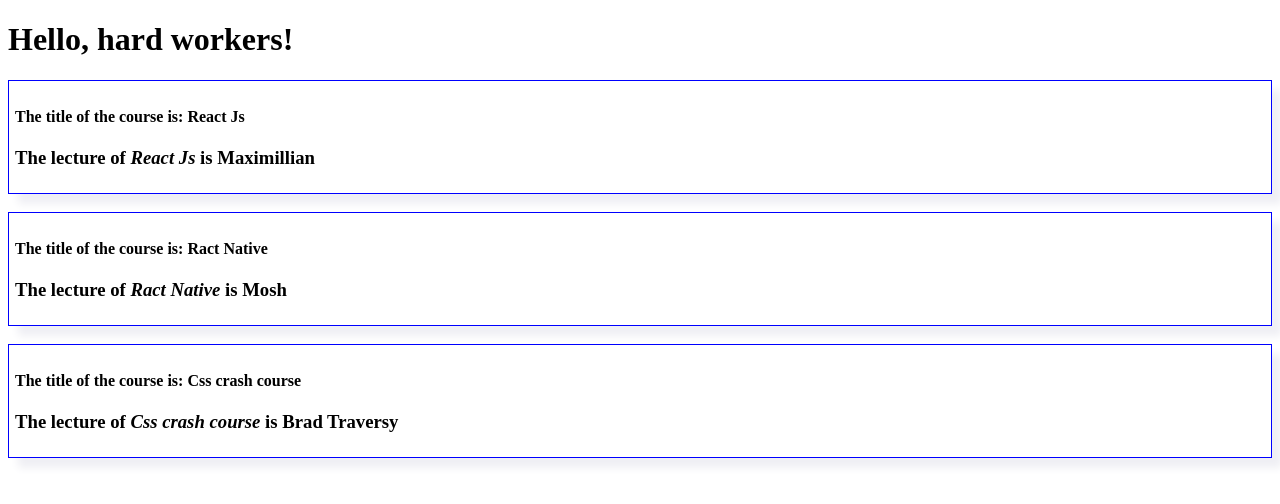
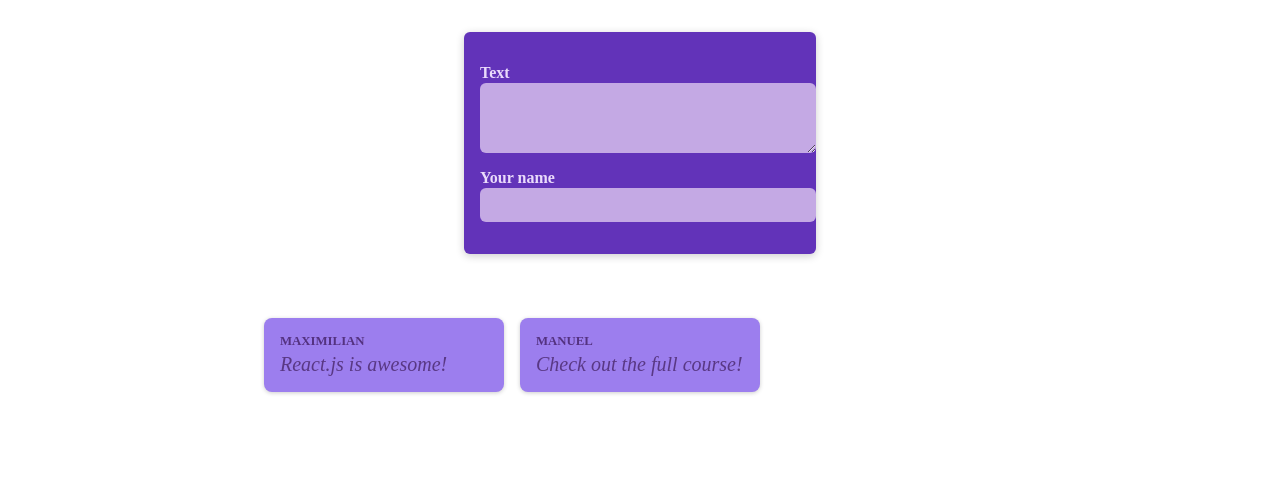
Before and after one commit to YitayalT/post-react-app, a React (Create React App) app: page / in a window 1280 px wide. Shown: the top 504 px of the page. Built offline with nearby package versions, Linux system fonts and the light colour scheme.

Commit message:
Adding new post

```diff
--- /dev/null
+++ b/src/components/NewPost.jsx
@@ -0,0 +1,23 @@
+import classes from './NewPost.module.css';
+
+function NewPost() {
+
+  function changeBodyHandler(event) {
+    console.log(event.target.value);
+  }
+
+  return (
+    <form className={classes.form}>
+      <p>
+        <label htmlFor="body">Text</label>
+        <textarea id="body" required rows={3} onChange={changeBodyHandler}/>
+      </p>
+      <p>
+        <label htmlFor="name">Your name</label>
+        <input type="text" id="name" required />
+      </p>
+    </form>
+  );
+}
+
+export default NewPost;
--- /dev/null
+++ b/src/components/NewPost.module.css
@@ -0,0 +1,55 @@
+.form {
+    background-color: #6233b9;
+    padding: 1rem;
+    width: 20rem;
+    margin: 2rem auto;
+    border-radius: 6px;
+    box-shadow: 0 2px 8px rgba(0, 0, 0, 0.2);
+  }
+
+  .form label {
+    display: block;
+    margin-bottom: 0.05rem;
+    color: #eadbfb;
+    font-weight: bold;
+  }
+
+  .form input,
+  .form textarea {
+    display: block;
+    width: 100%;
+    font: inherit;
+    padding: 0.5rem;
+    border-radius: 6px;
+    border: none;
+    background-color: #c4a9e4;
+    color: #28262c;
+  }
+
+  .actions {
+    display: flex;
+    justify-content: flex-end;
+    gap: 0.5rem;
+  }
+
+  .actions button {
+    cursor: pointer;
+    font: inherit;
+    padding: 0.5rem 1.5rem;
+    border: none;
+    border-radius: 4px;
+    background-color: #34036c;
+    color: #e5d5f7;
+  }
+
+  .actions button:hover {
+    background-color: #23014a;
+  }
+
+  .actions button[type='button'] {
+    background-color: transparent;
+  }
+
+  .actions button[type='button']:hover {
+    color: #d1bee6;
+  }
--- a/src/components/Post.jsx
+++ b/src/components/Post.jsx
@@ -1,14 +1,13 @@
 
+import classes from './Post.module.css';
 
-import './post.css'
-const Post = ({title, lecture}) => {
-
+function Post(props) {
   return (
-   <div className="card">
-    <h4>The title of the course is: {title}</h4>
-    <h3>The lecture of <i>{title} </i> is {lecture}</h3>
-   </div>
-  )
+    <li className={classes.post}>
+      <p className={classes.author}>{props.author}</p>
+      <p className={classes.text}>{props.body}</p>
+    </li>
+  );
 }
 
-export default Post
+export default Post;
--- /dev/null
+++ b/src/components/Post.module.css
@@ -0,0 +1,35 @@
+.post {
+    margin: 1rem 0;
+    padding: 1rem;
+    background-color: #9c7eee;
+    border-radius: 8px;
+    box-shadow: 0 1px 4px rgba(0, 0, 0, 0.2);
+    animation: animate-in 1s ease-out forwards;
+  }
+
+  .author {
+    font-size: 0.8rem;
+    font-weight: bold;
+    color: #543280;
+    margin: 0;
+    text-transform: uppercase;
+  }
+
+   .text {
+    white-space: pre-wrap;
+    font-size: 1.25rem;
+    margin: 0.25rem 0 0 0;
+    color: #593884;
+    font-style: italic;
+  }
+  /*
+  @keyframes animate-in {
+    from {
+      opacity: 0;
+      transform: translateY(1rem);
+    }
+    to {
+      opacity: 1;
+      transform: translateY(0);
+    }
+  } */
--- /dev/null
+++ b/src/components/PostsList.jsx
@@ -0,0 +1,17 @@
+import NewPost from './NewPost';
+import Post from './Post';
+import classes from './PostsList.module.css';
+
+function PostsList() {
+  return (
+    <>
+    <NewPost />
+    <ul className={classes.posts}>
+      <Post author="Maximilian" body="React.js is awesome!" />
+      <Post author="Manuel" body="Check out the full course!" />
+    </ul>
+    </>
+  );
+}
+
+export default PostsList;
--- /dev/null
+++ b/src/components/PostsList.module.css
@@ -0,0 +1,10 @@
+.posts {
+    list-style: none;
+    max-width: 50rem;
+    margin: 1rem auto;
+    padding: 1rem 0;
+    display: grid;
+    gap: 1rem;
+    grid-template-columns: repeat(3, 30%);
+    justify-content: center;
+  }
--- a/src/index.js
+++ b/src/index.js
@@ -1,14 +1,10 @@
 import React from "react";
 import ReactDOM from "react-dom/client";
-import App from "./App";
-import Post from "./components/Post";
+import PostList from "./components/PostsList";
 
 const root = ReactDOM.createRoot(document.getElementById("root"));
 root.render(
   <>
-    <App />
-    <Post title = "React Js" lecture = "Maximillian" />
-    <Post title = "Ract Native" lecture = "Mosh"/>
-    <Post title = "Css crash course" lecture = "Brad Traversy"/>
+  <PostList />
   </>
 );
```
